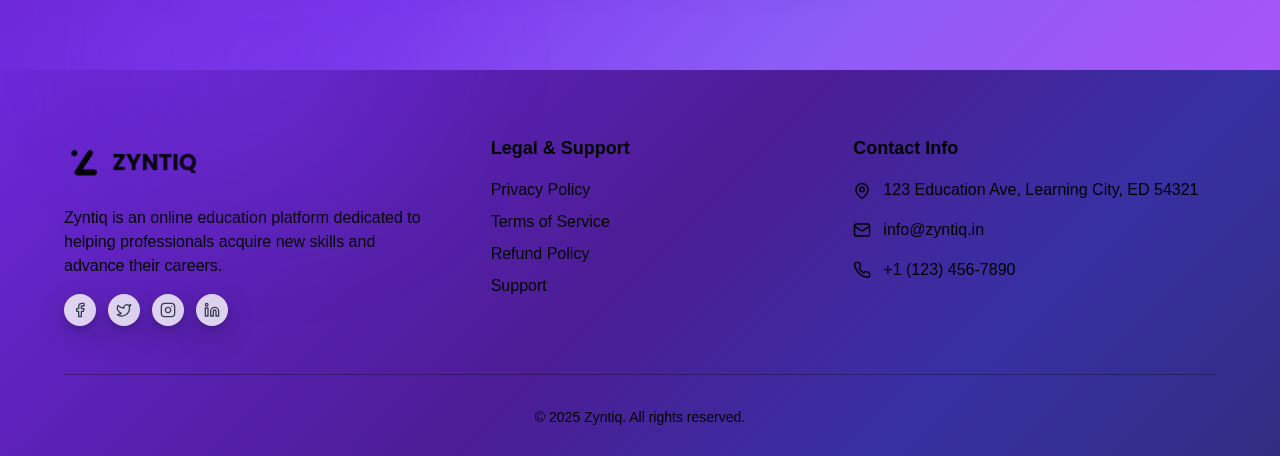
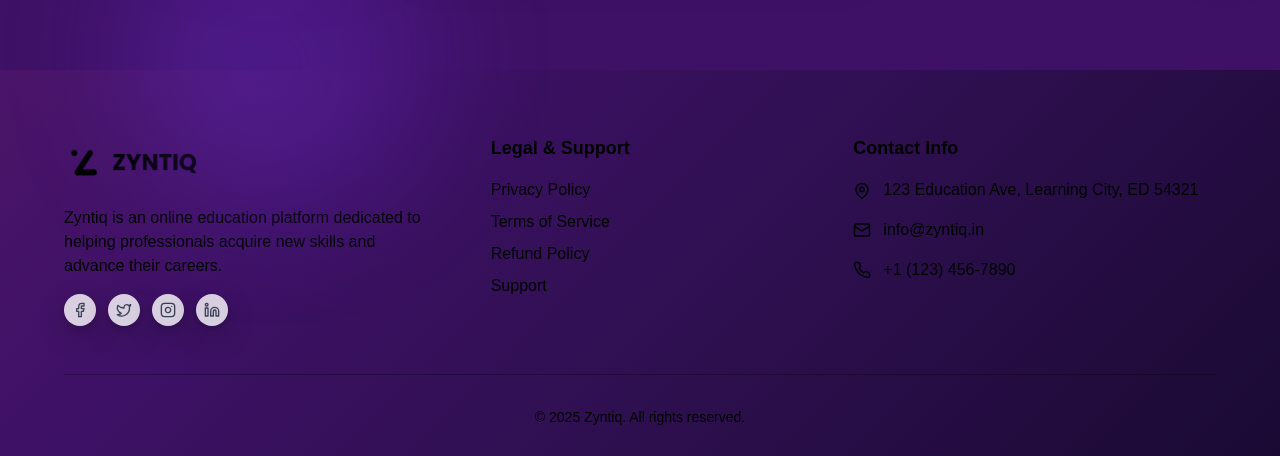
Before and after one commit to kaun-neel/Zyntiq, a React (Vite) app: page /login in a window 1280 px wide. Shown: the part 826-1282 px from the top of the page. Built offline with nearby package versions, Linux system fonts and the light colour scheme; no server answers.

Commit message:
Update Website Background to #3E1166

```diff
--- a/src/index.css
+++ b/src/index.css
@@ -8,7 +8,7 @@
   --primary: #7c3aed;
   --secondary: #8b5cf6;
   --accent: #a855f7;
-  --background: #f3f4f6;
+  --background: #3E1166;
 }
 
 body {
@@ -16,8 +16,8 @@ body {
   font-family: 'Poppins', sans-serif;
   -webkit-font-smoothing: antialiased;
   -moz-osx-font-smoothing: grayscale;
-  /* Apply the darker purple gradient background */
-  background: linear-gradient(135deg, #4c1d95 0%, #5b21b6 15%, #6d28d9 35%, #7c3aed 55%, #8b5cf6 75%, #a855f7 100%);
+  /* Apply the new #3E1166 background color */
+  background: #3E1166;
   background-attachment: fixed;
   min-height: 100vh;
   /* Prevent horizontal scroll on mobile */
@@ -28,9 +28,9 @@ body {
   -ms-text-size-adjust: 100%;
 }
 
-/* Global background class for consistent application - darker purple */
+/* Global background class for consistent application - #3E1166 */
 .yellow-gradient-bg {
-  background: linear-gradient(135deg, #4c1d95 0%, #5b21b6 15%, #6d28d9 35%, #7c3aed 55%, #8b5cf6 75%, #a855f7 100%);
+  background: #3E1166;
   background-attachment: fixed;
   min-height: 100vh;
   position: relative;
@@ -64,17 +64,17 @@ body {
   z-index: 0;
 }
 
-/* Alternative gradient variations for different sections - darker */
+/* Alternative gradient variations for different sections - based on #3E1166 */
 .yellow-gradient-light {
-  background: linear-gradient(135deg, #c7d2fe 0%, #a5b4fc 25%, #8b5cf6 50%, #7c3aed 75%, #6d28d9 100%);
+  background: linear-gradient(135deg, #5B1A7A 0%, #4A1569 25%, #3E1166 50%, #321055 75%, #260D44 100%);
 }
 
 .yellow-gradient-medium {
-  background: linear-gradient(135deg, #6d28d9 0%, #5b21b6 25%, #4c1d95 50%, #3730a3 75%, #312e81 100%);
+  background: linear-gradient(135deg, #4A1569 0%, #3E1166 25%, #321055 50%, #260D44 75%, #1A0A33 100%);
 }
 
 .yellow-gradient-dark {
-  background: linear-gradient(135deg, #3730a3 0%, #312e81 25%, #1e1b4b 50%, #1e3a8a 75%, #1e40af 100%);
+  background: linear-gradient(135deg, #321055 0%, #260D44 25%, #1A0A33 50%, #0E0722 75%, #020411 100%);
 }
 
 .gradient-text {
```
